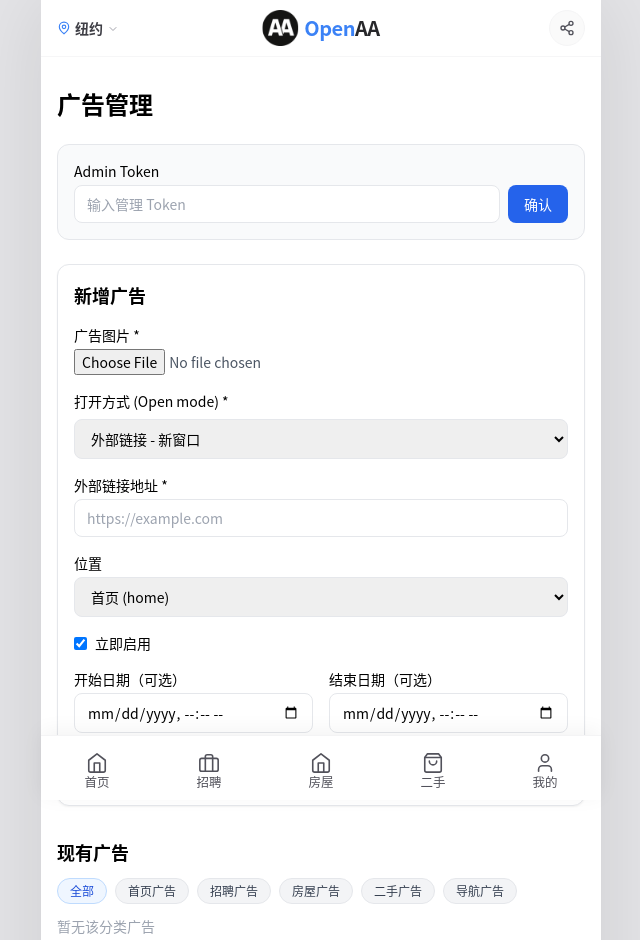
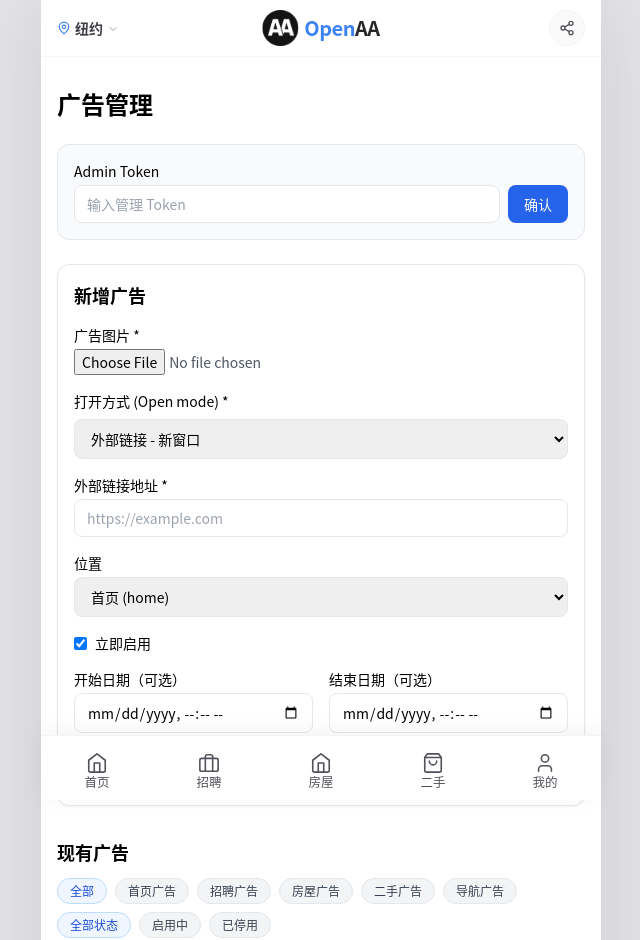
Before and after one commit to alititi-jackie/openaa-marketplace, a Next.js app: page /admin/ads in a window 1280 px wide. Shown: the top 940 px of the page, without its empty margins (319-959 px from the left). Built offline with nearby package versions, Linux system fonts and the light colour scheme.

Commit message:
feat(admin): add is_active status filter pills for existing ads list

```diff
--- a/app/admin/ads/page.tsx
+++ b/app/admin/ads/page.tsx
@@ -31,6 +31,14 @@ const POSITION_FILTERS: { key: PositionFilter, label: string }[] = [
   { key: 'navigation', label: '导航广告' },
 ]
 
+type StatusFilter = 'all' | 'active' | 'inactive'
+
+const STATUS_FILTERS: { key: StatusFilter, label: string }[] = [
+  { key: 'all', label: '全部状态' },
+  { key: 'active', label: '启用中' },
+  { key: 'inactive', label: '已停用' },
+]
+
 function AdsAdminContent() {
   const searchParams = useSearchParams()
   const [token, setToken] = useState('')
@@ -47,11 +55,19 @@ function AdsAdminContent() {
   const [startDate, setStartDate] = useState('')
   const [endDate, setEndDate] = useState('')
   const [activePosition, setActivePosition] = useState<PositionFilter>('all')
+  const [activeStatus, setActiveStatus] = useState<StatusFilter>('all')
   const fileInputRef = useRef<HTMLInputElement>(null)
 
-  const filteredAds = activePosition === 'all'
-    ? ads
-    : ads.filter((ad) => ad.position === activePosition)
+  const filteredAds = ads.filter((ad) => {
+    const matchPosition = activePosition === 'all' ? true : ad.position === activePosition
+    const matchStatus = activeStatus === 'all'
+      ? true
+      : activeStatus === 'active'
+        ? ad.is_active === true
+        : ad.is_active === false
+
+    return matchPosition && matchStatus
+  })
 
   useEffect(() => {
     const qToken = searchParams.get('token')
@@ -329,8 +345,10 @@ function AdsAdminContent() {
       <div>
         <h2 className="text-lg font-semibold mb-3">现有广告</h2>
 
+        {/* Filters */}
+        <div className="space-y-2">
           {/* Position filters */}
-        <div className="-mx-1 mb-3 overflow-x-auto">
+          <div className="-mx-1 overflow-x-auto">
             <div className="flex gap-2 px-1 whitespace-nowrap">
               {POSITION_FILTERS.map((item) => {
                 const active = activePosition === item.key
@@ -353,10 +371,35 @@ function AdsAdminContent() {
             </div>
           </div>
 
+          {/* Status filters */}
+          <div className="-mx-1 overflow-x-auto">
+            <div className="flex gap-2 px-1 whitespace-nowrap">
+              {STATUS_FILTERS.map((item) => {
+                const active = activeStatus === item.key
+                return (
+                  <button
+                    key={item.key}
+                    type="button"
+                    onClick={() => setActiveStatus(item.key)}
+                    className={
+                      `px-3 py-1 rounded-full text-xs font-medium border ` +
+                      (active
+                        ? 'bg-blue-50 text-blue-700 border-blue-200'
+                        : 'bg-gray-100 text-gray-700 border-gray-200 hover:bg-gray-200')
+                    }
+                  >
+                    {item.label}
+                  </button>
+                )
+              })}
+            </div>
+          </div>
+        </div>
+
         {loading && <p className="text-sm text-gray-500">加载中...</p>}
 
         {!loading && filteredAds.length === 0 && (
-          <p className="text-sm text-gray-400">暂无该分类广告</p>
+          <p className="text-sm text-gray-400">暂无符合条件的广告</p>
         )}
 
         <ul className="space-y-3">
```
Lines whose indentation alone changed are shown as unchanged.
